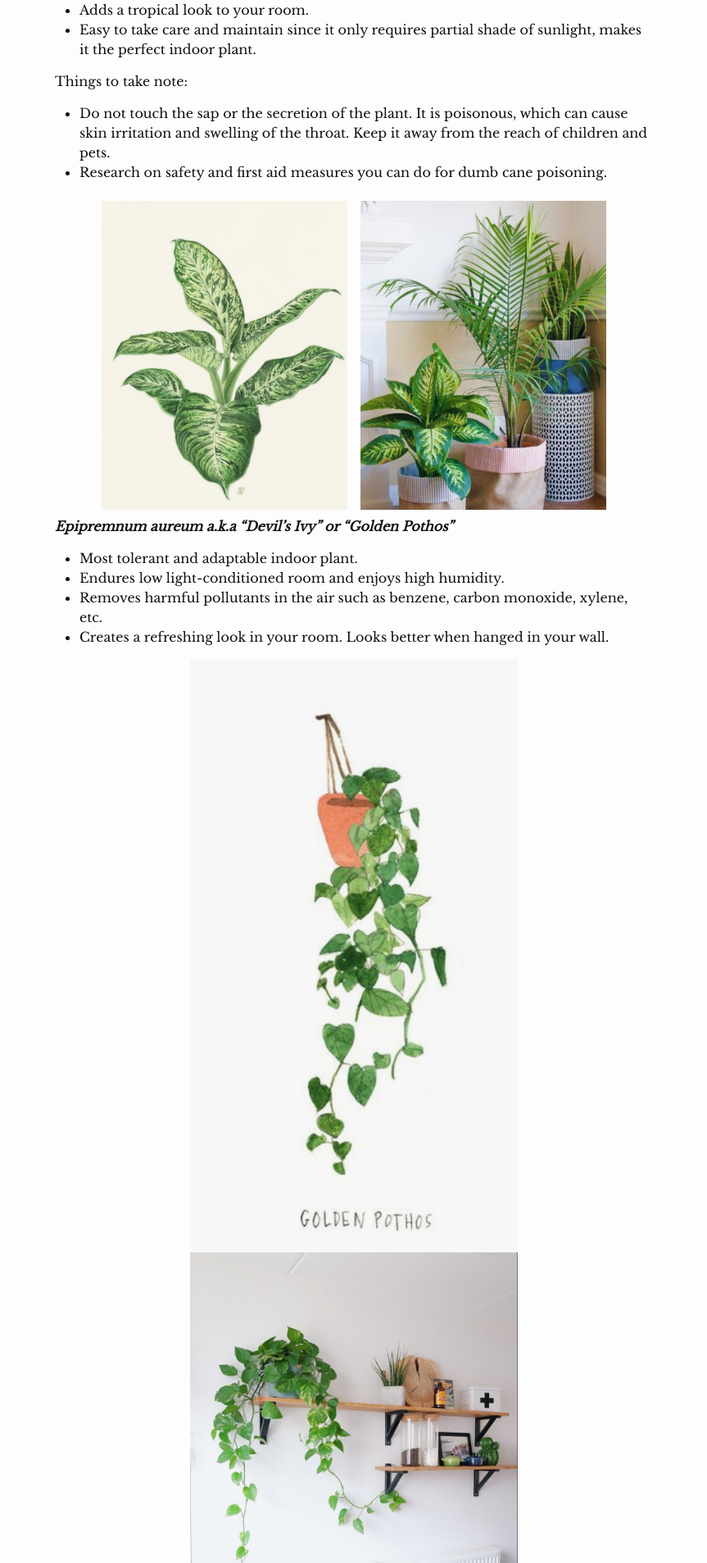
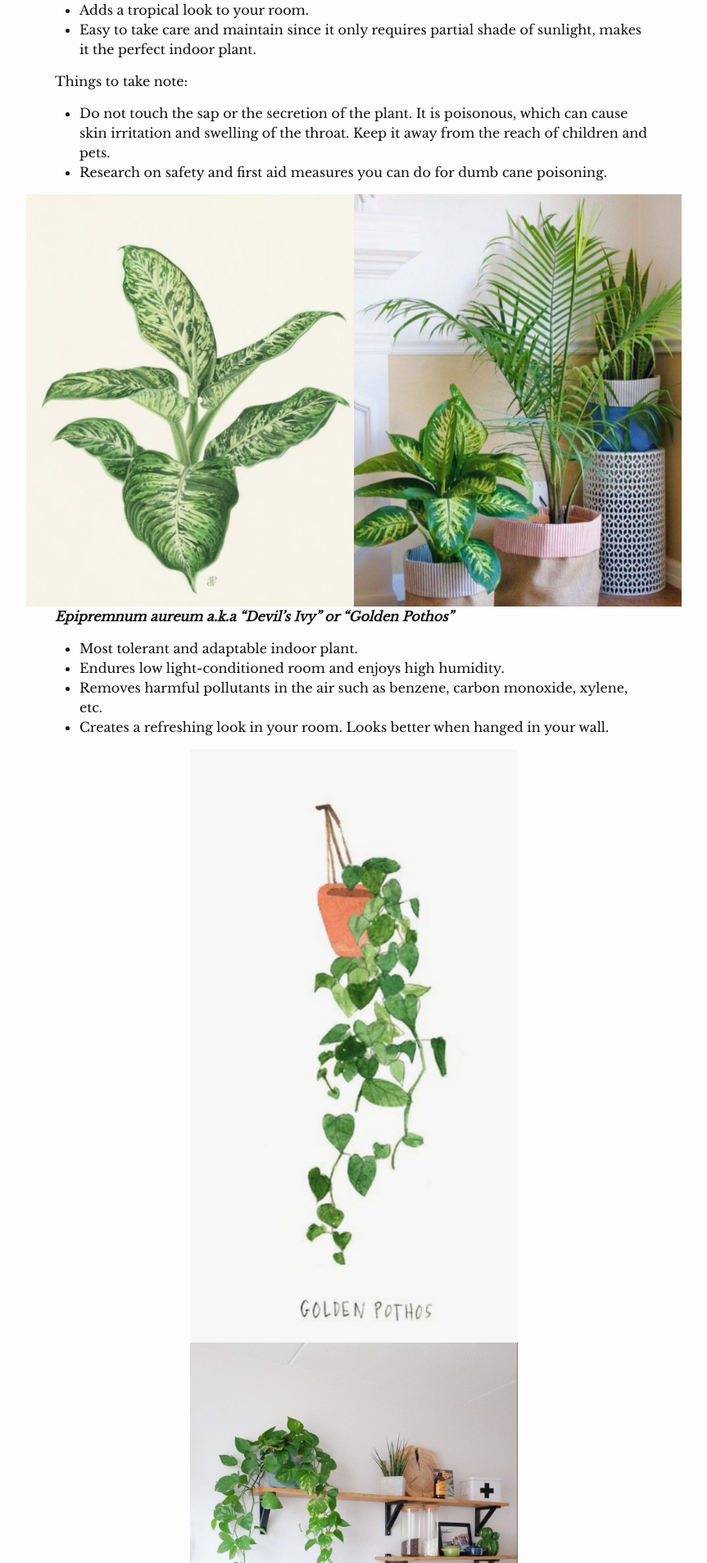
Before and after one commit to ToshiWasabi/Toshi, a Jekyll site: the page built from _posts/2020-07-10-best-indoor-plants-to-have-in-your-room.md, in a window 1280 px wide. Shown: the part 959-2866 px from the top of the page at 82% size, without its empty margins (208-1071 px from the left). Built offline with Jekyll 4.4.1, drawn with Linux system fonts in a browser that asks for light colours; nearby versions of some CDN libraries.

Commit message:
Fixing layout issue

```diff
--- a/_posts/2020-07-10-best-indoor-plants-to-have-in-your-room.md
+++ b/_posts/2020-07-10-best-indoor-plants-to-have-in-your-room.md
@@ -29,8 +29,8 @@ Things to take note:
 - Research on safety and first aid measures you can do for dumb cane poisoning.
 
 <div class="d-flex justify-content-center">
-<img class="m-2" src="/images/Dumbcane.png" title="Dumbcane" width="300"  />
-<img class="m-2" src="/images/dumbcane2.jpg" title="Dumbcane" width="300"  />
+<img class="img-responsive" src="/images/Dumbcane.png" title="Dumbcane" />
+<img class="img-responsive" src="/images/dumbcane2.jpg" title="Dumbcane" />
 </div>
 
 **_Epipremnum aureum a.k.a “Devil’s Ivy" or "Golden Pothos”_**
```
